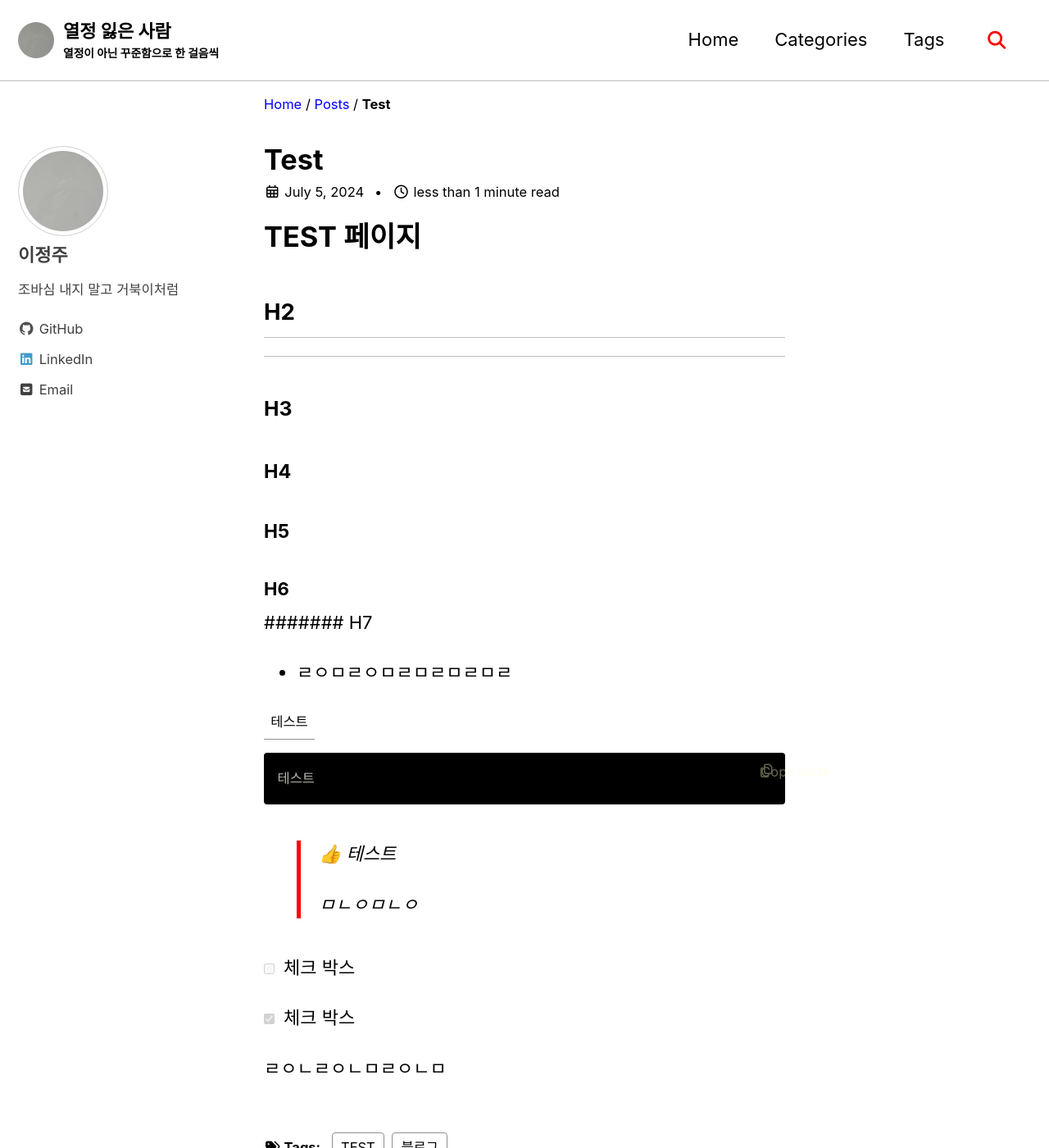
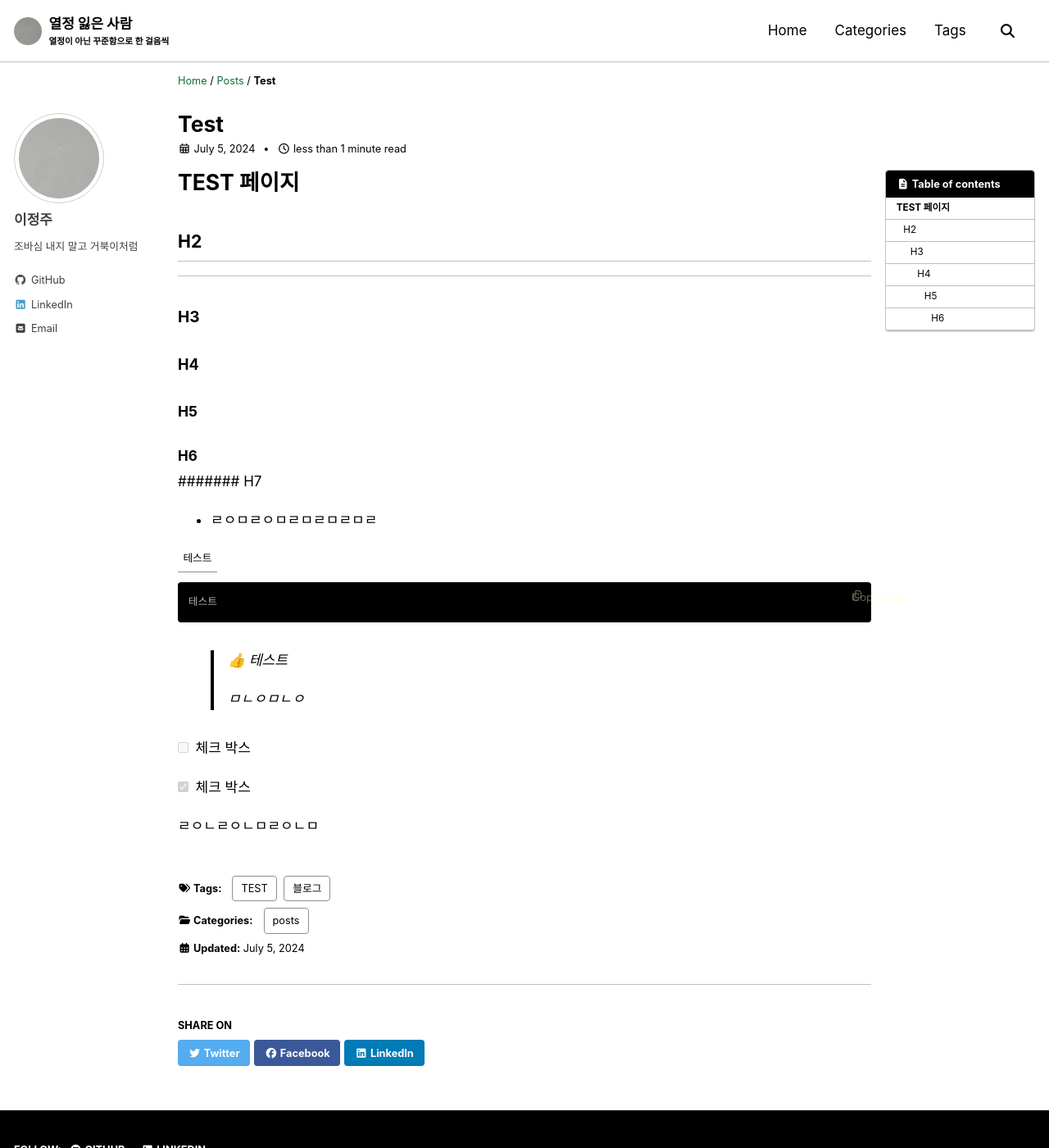
Before and after one commit to mozylee/mozylee.github.io, a Jekyll site: the page built from _posts/2024-07-05-test.md, in a window 1280 px wide and 1400 px high. Shown: the whole window at 82% size. Built offline with Jekyll 4.4.1, drawn with Linux system fonts in a browser that asks for light colours; cached includes are drawn as plain includes.

Commit message:
feat: set up toc side bar and theme css

```diff
--- a/_config.yml
+++ b/_config.yml
@@ -180,7 +180,7 @@ permalink: /:categories/:title/
 timezone: # https://en.wikipedia.org/wiki/List_of_tz_database_time_zones
 
 # Pagination with jekyll-paginate
-paginate: 5 # amount of posts to show
+paginate: 15  # amount of posts to show
 paginate_path: /page:num/
 
 # Pagination with jekyll-paginate-v2
--- a/_posts/2024-07-05-test.md
+++ b/_posts/2024-07-05-test.md
@@ -2,6 +2,9 @@
 categories: posts
 data: 2024-07-05 20:52
 tags: [TEST, 블로그]
+toc: true
+toc_sticky: true
+toc_label: "Table of contents"
 ---
 
 
--- a/_sass/minimal-mistakes/_base.scss
+++ b/_sass/minimal-mistakes/_base.scss
@@ -126,6 +126,8 @@ blockquote {
 /* links */
 
 a {
+  text-decoration: none;                // 추가된 코드입니다.
+
   &:focus {
     @extend %tab-focus;
   }
--- a/_sass/minimal-mistakes/_reset.scss
+++ b/_sass/minimal-mistakes/_reset.scss
@@ -8,18 +8,18 @@ html {
   /* apply a natural box layout model to all elements */
   box-sizing: border-box;
   background-color: $background-color;
-  font-size: 16px;
+  font-size: 17px;
 
   @include breakpoint($medium) {
-    font-size: 18px;
+    font-size: 17px;
   }
 
   @include breakpoint($large) {
-    font-size: 20px;
+    font-size: 17px;
   }
 
   @include breakpoint($x-large) {
-    font-size: 22px;
+    font-size: 17px;
   }
 
   -webkit-text-size-adjust: 100%;
--- a/_sass/minimal-mistakes/_variables.scss
+++ b/_sass/minimal-mistakes/_variables.scss
@@ -155,9 +155,9 @@ $max-width: $x-large !default;
    Grid
    ========================================================================== */
 
-$right-sidebar-width-narrow: 200px !default;
-$right-sidebar-width: 300px !default;
-$right-sidebar-width-wide: 400px !default;
+$right-sidebar-width-narrow: 100px !default;    // default 200px
+$right-sidebar-width: 200px !default;           // default 300px
+$right-sidebar-width-wide: 250px !default;      // default 400px
 
 /*
    Other
--- a/_sass/minimal-mistakes/skins/_contrast.scss
+++ b/_sass/minimal-mistakes/skins/_contrast.scss
@@ -5,10 +5,10 @@
 /* Colors */
 $text-color: #000 !default;
 $muted-text-color: $text-color !default;
-$primary-color: #ff0000 !default;
+$primary-color: #000000 !default;
+$link-color: #146e32 !default;
 $border-color: mix(#fff, $text-color, 75%) !default;
 $footer-background-color: #000 !default;
-$link-color: #0000ff !default;
 $masthead-link-color: $text-color !default;
 $masthead-link-color-hover: $text-color !default;
 $navicon-link-color-hover: mix(#fff, $text-color, 80%) !default;
```
